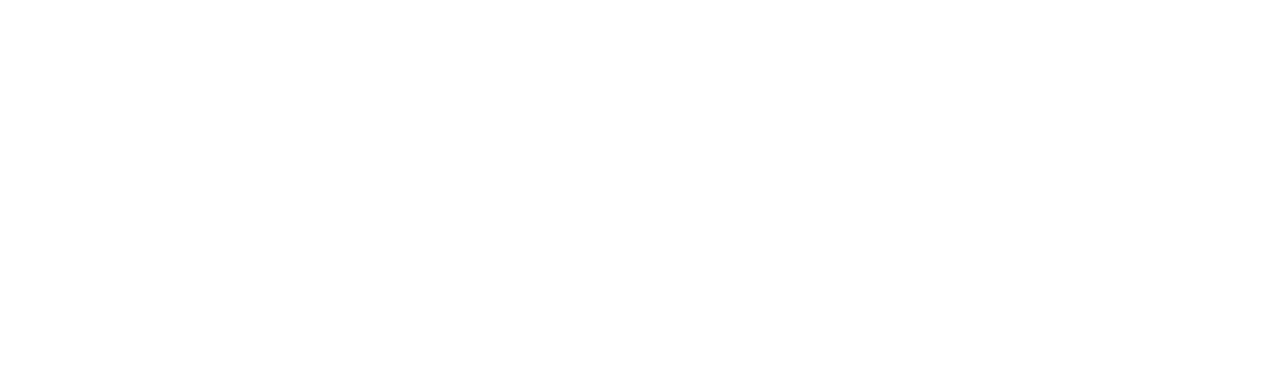
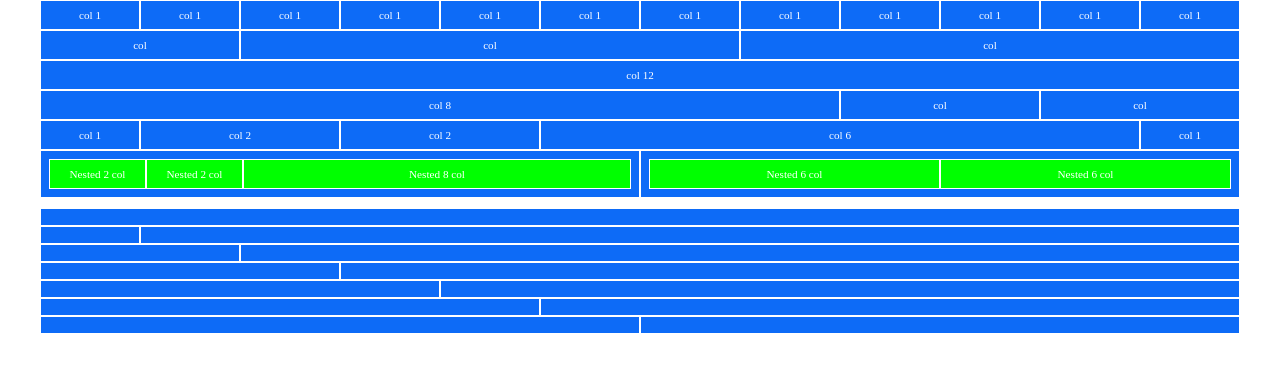
Before and after one commit to Al-Giovinetti/html-css-12bool, a plain HTML site: page index.html in a window 1280 px wide. Drawn offline with Linux system fonts and the light colour scheme.

Commit message:
Sezione colonne senza offset

```diff
--- a/css/bootal.css
+++ b/css/bootal.css
@@ -106,7 +106,7 @@
 
 /* 5° creo colonna standard per dividere quando torna male con i 1/12 */
 
-.col-{
+.col-x{
     flex-grow: 1;
     flex-basis: 0;
     max-width: 100%;
--- a/css/style.css
+++ b/css/style.css
@@ -0,0 +1,26 @@
+*{
+    margin: 0;
+    padding: 0;
+    box-sizing: border-box;
+}
+
+flex{
+    display: flex;
+}
+
+section{
+    padding-bottom: 10px;
+}
+
+[class^="col-"]{
+    background-color: rgb(13, 107, 247);
+    border: 1px solid white;
+    color: white;
+    padding: 0.5rem;
+    text-align: center;
+    font-size: 0.7rem;
+}
+
+.bg-green{
+    background-color: lime;
+}
--- a/index.html
+++ b/index.html
@@ -9,6 +9,88 @@
     <title>Layout with bootal</title>
 </head>
 <body>
+    <section>
+        <div class="container">
+            <div class="row flex">
+                <div class="col-1">col 1</div>
+                <div class="col-1">col 1</div>
+                <div class="col-1">col 1</div>
+                <div class="col-1">col 1</div>
+                <div class="col-1">col 1</div>
+                <div class="col-1">col 1</div>
+                <div class="col-1">col 1</div>
+                <div class="col-1">col 1</div>
+                <div class="col-1">col 1</div>
+                <div class="col-1">col 1</div>
+                <div class="col-1">col 1</div>
+                <div class="col-1">col 1</div>
+            </div>
+            <div class="row">
+                <div class="col-2">col</div>
+                <div class="col-x">col</div>
+                <div class="col-x">col</div>
+            </div>
+            <div class="row">
+                <div class="col-12">col 12</div>
+            </div>
+            <div class="row">
+                <div class="col-8"> col 8</div>
+                <div class="col-x"> col</div>
+                <div class="col-x"> col</div>
+            </div>
+            <div class="row">
+                <div class="col-1">col 1</div>
+                <div class="col-2">col 2</div>
+                <div class="col-2">col 2</div>
+                <div class="col-6">col 6</div>
+                <div class="col-1">col 1</div>
+            </div>
+            <div class="row">
+                <div class="col-6 row">
+                    <div class="col-2  bg-green">Nested 2 col</div>
+                    <div class="col-2 bg-green">Nested 2 col</div>
+                    <div class="col-8 bg-green">Nested 8 col</div>
+                </div>
+                <div class="col-6 row">
+                    <div class="col-6 bg-green">Nested 6 col</div>
+                    <div class="col-6 bg-green">Nested 6 col</div>
+                </div>
+            </div>
+        </div>
+    </section>
+    <section>
+        <div class="container">
+            <div class="row">
+                <div class="col-12"></div>
+            </div>
+            <div class="row">
+                <div class="col-1"></div>
+                <div class="col-11"></div>
+            </div>
+            <div class="row">
+                <div class="col-2"></div>
+                <div class="col-10"></div>
+            </div>
+            <div class="row">
+                <div class="col-3"></div>
+                <div class="col-9"></div>
+            </div>
+            <div class="row">
+                <div class="col-4"></div>
+                <div class="col-8"></div>
+            </div>
+            <div class="row">
+                <div class="col-5"></div>
+                <div class="col-7"></div>
+            </div>
+            <div class="row">
+                <div class="col-6"></div>
+                <div class="col-6"></div>
+            </div>
+
+
+
+        </div>
 
 
 </body>
```
